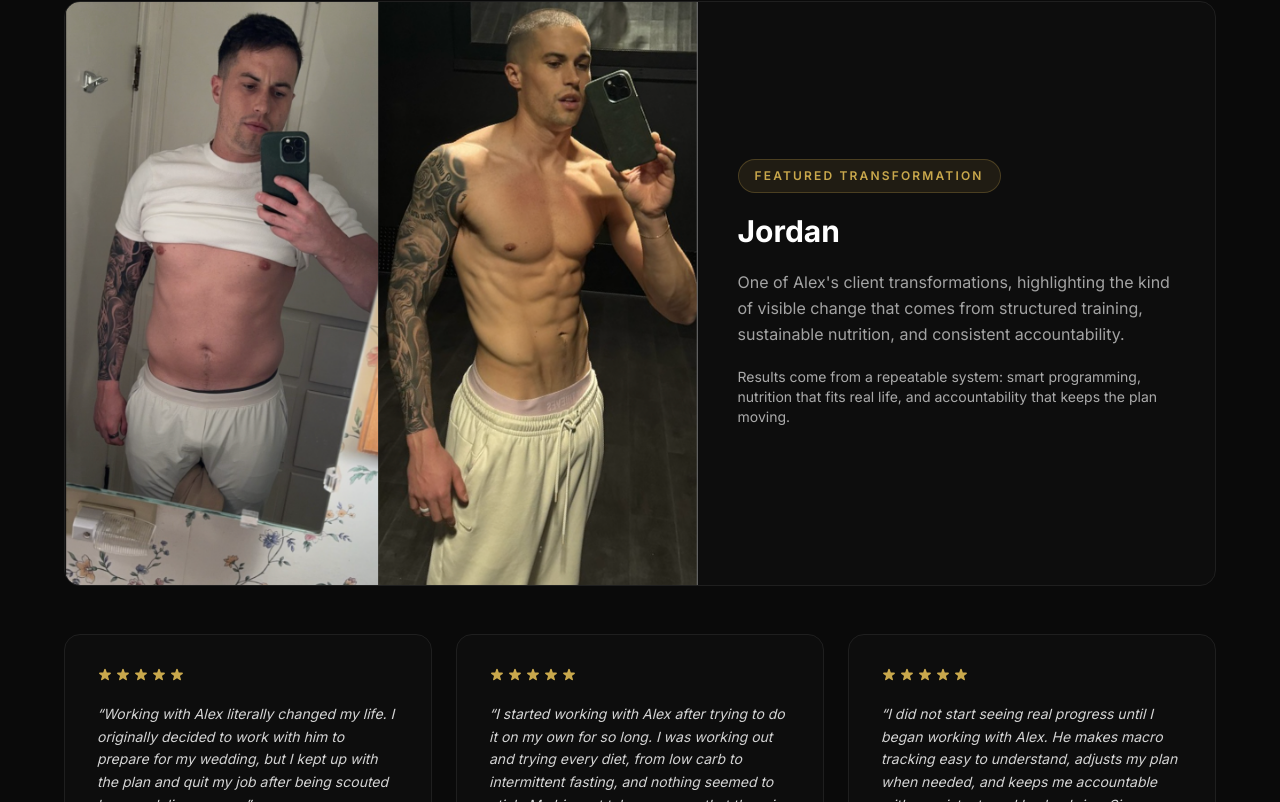
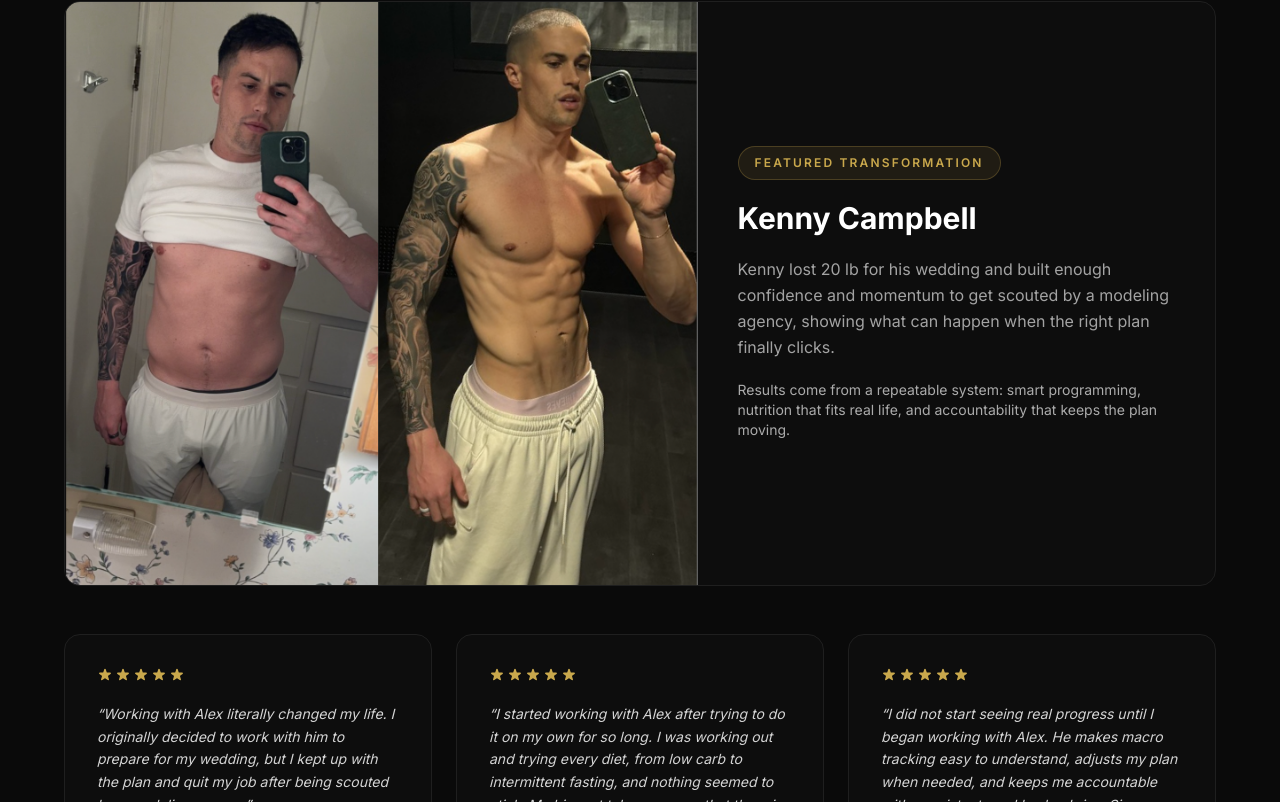
Before and after one commit to DZTG/ADJ-Fit, a Next.js app: page / in a window 1280 px wide. Shown: the part 3351-4153 px from the top of the page. Built offline with nearby package versions, Linux system fonts and the light colour scheme.

Commit message:
Fix featured transformation reference to Kenny

```diff
--- a/components/Testimonials.tsx
+++ b/components/Testimonials.tsx
@@ -3,7 +3,7 @@
 import Image from "next/image";
 import { motion, useInView, useReducedMotion } from "framer-motion";
 import { useRef } from "react";
-import jordanTransformation from "@/public/client/jordan-transformation.png";
+import kennyTransformation from "@/public/client/kenny-transformation.png";
 import { featuredTransformation, testimonials } from "@/content/site";
 
 function StarRating({ count }: { count: number }) {
@@ -149,8 +149,8 @@ export default function Testimonials() {
             <div className="relative bg-[#111111]">
               <div className="relative aspect-[714/658]">
                 <Image
-                  src={jordanTransformation}
-                  alt="Jordan client transformation before and after"
+                  src={kennyTransformation}
+                  alt="Kenny Campbell client transformation before and after"
                   fill
                   sizes="(min-width: 768px) 48vw, 100vw"
                   className="object-cover"
--- a/content/site.ts
+++ b/content/site.ts
@@ -103,7 +103,7 @@ export const testimonials = [
 
 export const featuredTransformation = {
   label: "Featured Transformation",
-  name: "Jordan",
+  name: "Kenny Campbell",
   summary:
-    "One of Alex's client transformations, highlighting the kind of visible change that comes from structured training, sustainable nutrition, and consistent accountability.",
+    "Kenny lost 20 lb for his wedding and built enough confidence and momentum to get scouted by a modeling agency, showing what can happen when the right plan finally clicks.",
 } as const;
```
Also changed, not shown: public/client/kenny-transformation.png (renamed from public/client/jordan-transformation.png).
